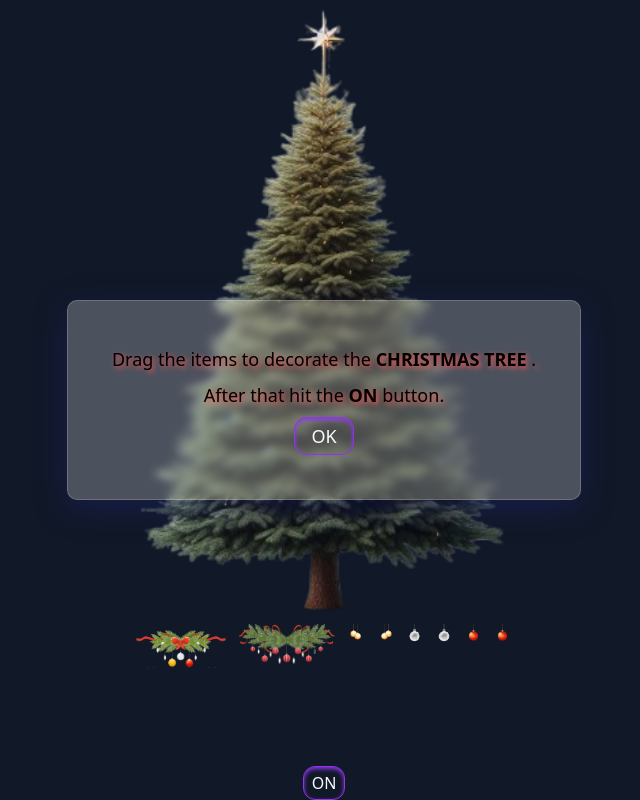
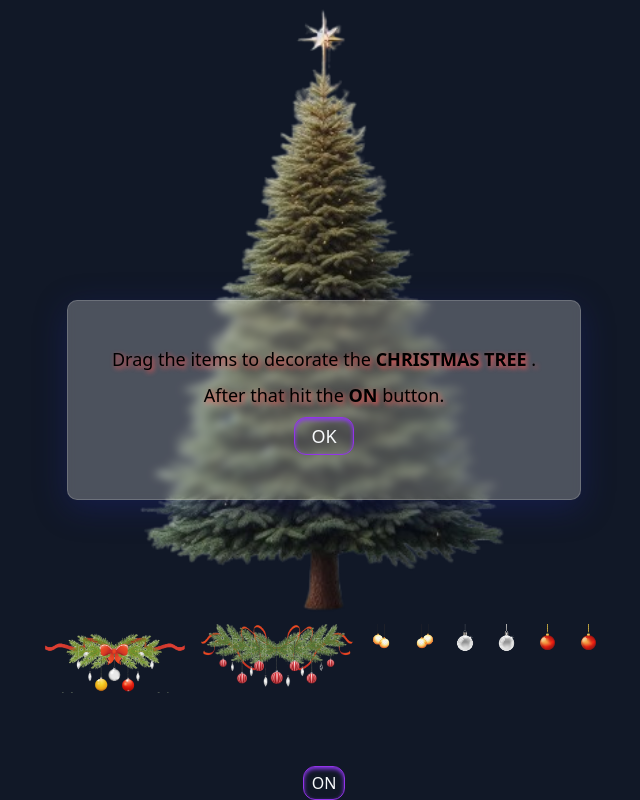
Before and after one commit to sandeep-233/Christmas-special, a React (Create React App) app: page / in a window 1280 px wide. Shown: the whole page, without its empty margins (316-956 px from the left). Built offline with nearby package versions, Linux system fonts and the light colour scheme.

Commit message:
Update App.js

```diff
--- a/src/App.js
+++ b/src/App.js
@@ -105,7 +105,7 @@
         }
       </div>
 
-        <div className="flex gap-2 overflow-x-auto md:overflow-x-hidden">
+        <div className="flex gap-2">
           <Draggable>
           <img
           src={deco1_img}
```
